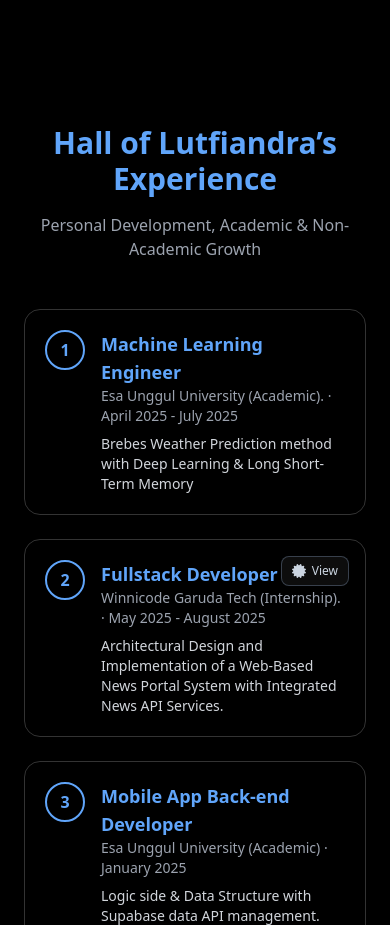
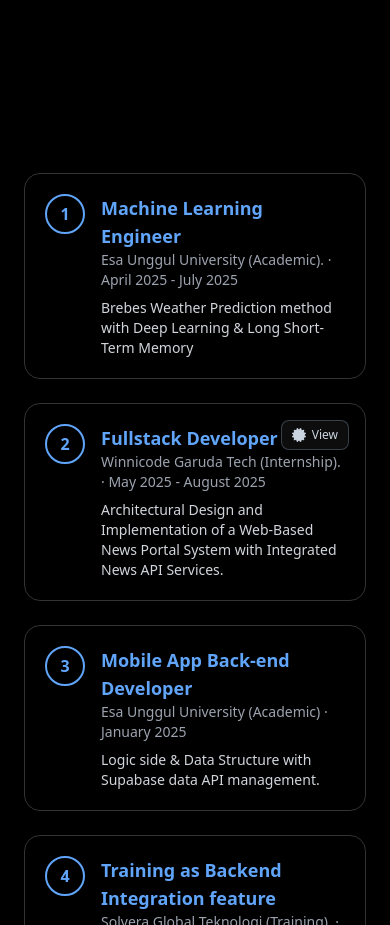
Before and after one commit to Lutfiandraa/portofolio-andra, a React (Create React App) app: page / in a window 390 px wide. Shown: the part 4280-5205 px from the top of the page. Built offline with nearby package versions, Linux system fonts and the light colour scheme.

Commit message:
add badge

```diff
--- a/src/Experience.jsx
+++ b/src/Experience.jsx
@@ -1,10 +1,21 @@
-import React, { useState } from "react";
+import React, { useState, useEffect } from "react";
 import { motion, AnimatePresence } from "framer-motion";
 import { FaCertificate } from "react-icons/fa";
 import { IoMdClose } from "react-icons/io";
 
 export default function Experience() {
   const [certificateOpen, setCertificateOpen] = useState(false);
+
+  useEffect(() => {
+    const script = document.createElement("script");
+    script.src = "https://platform.linkedin.com/badges/js/profile.js";
+    script.async = true;
+    script.defer = true;
+    document.body.appendChild(script);
+    return () => {
+      document.body.removeChild(script);
+    };
+  }, []);
 
   const experiences = [
     { title: "Machine Learning Engineer", place: "Esa Unggul University (Academic).", date: "April 2025 - July 2025", desc: "Brebes Weather Prediction method with Deep Learning & Long Short-Term Memory" },
@@ -18,20 +29,29 @@ export default function Experience() {
     <section id="experience" className="py-20 bg-black/80 text-gray-100 relative z-10">
       <div className="max-w-6xl mx-auto px-6 grid grid-cols-1 md:grid-cols-3 gap-12 items-start">
 
-        {/* Judul dengan transisi smooth */}
+        {/* LinkedIn Profile Badge */}
         <motion.div
-          className="md:col-span-1 text-center md:text-left"
+          className="md:col-span-1 flex justify-center md:justify-start"
           initial={{ opacity: 0, y: 40 }}
           whileInView={{ opacity: 1, y: 0 }}
           transition={{ duration: 1, ease: [0.25, 0.1, 0.25, 1] }}
           viewport={{ once: true, amount: 0.3 }}
         >
-          <h2 className="text-3xl md:text-4xl font-bold text-blue-400 mb-4">
-            Hall of Lutfiandra’s Experience
-          </h2>
-          <p className="text-gray-400">
-            Personal Development, Academic & Non-Academic Growth
-          </p>
+          <div
+            className="badge-base LI-profile-badge"
+            data-locale="en_US"
+            data-size="large"
+            data-theme="dark"
+            data-type="HORIZONTAL"
+            data-vanity="lutfiandra-pohan-6b7706289"
+            data-version="v1"
+          >
+            <a
+              className="badge-base__link LI-simple-link"
+              href="https://id.linkedin.com/in/lutfiandra-pohan-6b7706289?trk=profile-badge"
+              aria-label="Lutfiandra Pohan LinkedIn Profile"
+            />
+          </div>
         </motion.div>
 
         {/* Card Experience dengan transisi smooth */}
```
